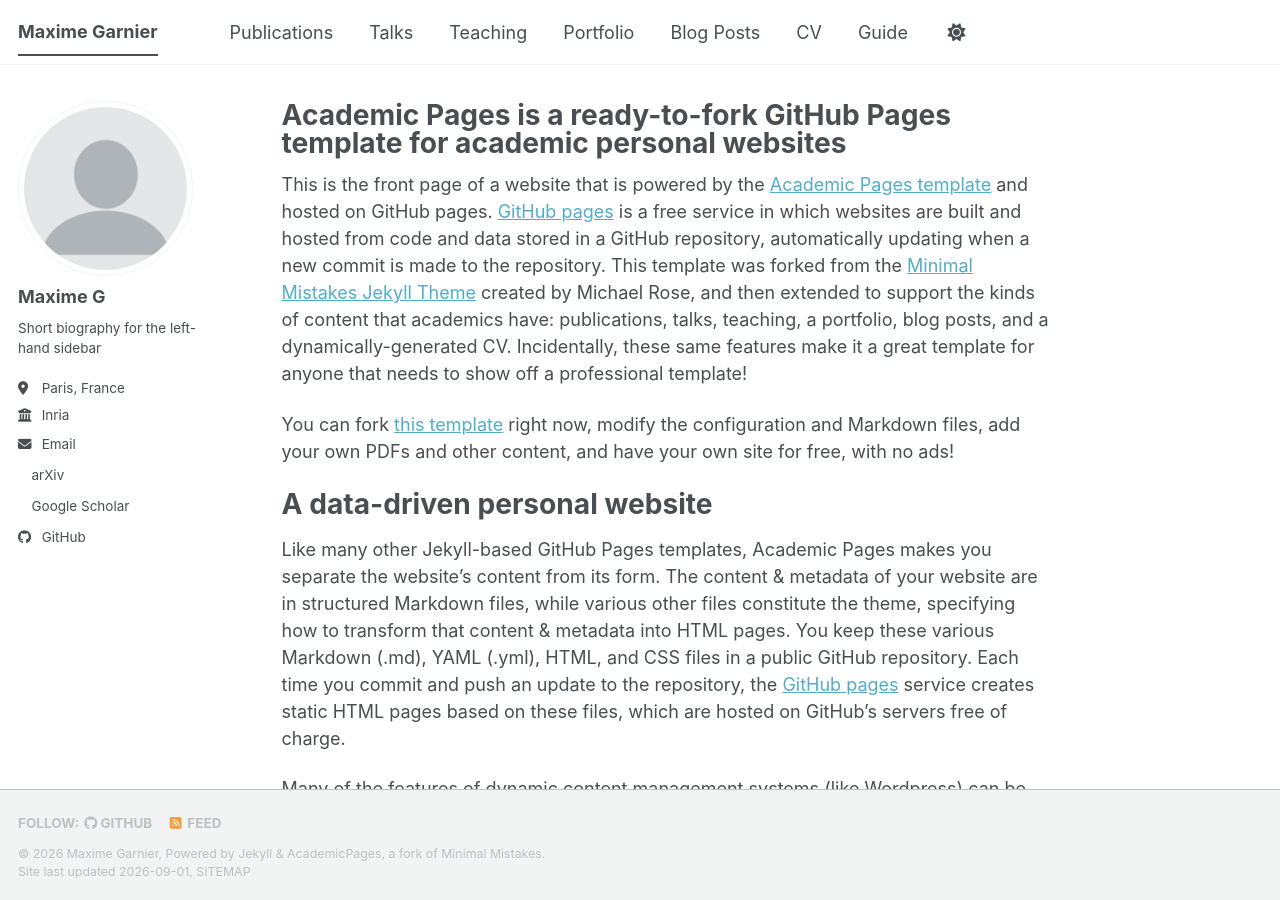
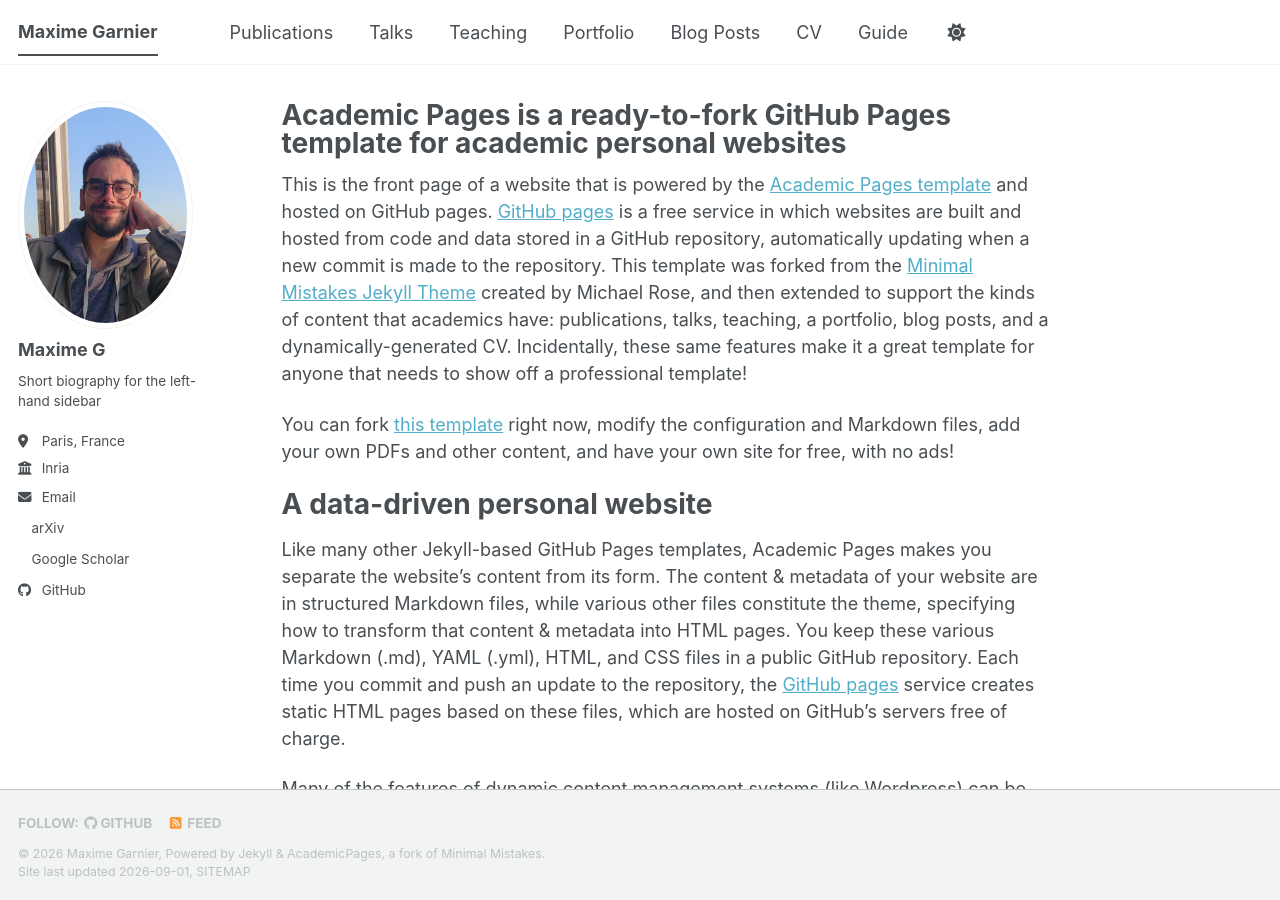
Before and after one commit to mgarnier59/mgarnier59.github.io, a Jekyll site: the page built from _pages/about.md, in a window 1280 px wide and 900 px high. Built offline with Jekyll 4.4.1, drawn with Linux system fonts in a browser that asks for light colours; a style sheet for code colours, icons or effects is not loaded.

Commit message:
Update _config.yml

```diff
--- a/_config.yml
+++ b/_config.yml
@@ -23,7 +23,7 @@
 #               Additional customization can be done by editing /_includes/author-profile.html
 author:
   # Biographic information
-  avatar           : "profile.png"
+  avatar           : "mg.jpg" # default "profile.png"
   name             : "Maxime G"
   pronouns         : # example: "she/her"
   bio              : "Short biography for the left-hand sidebar"
```
